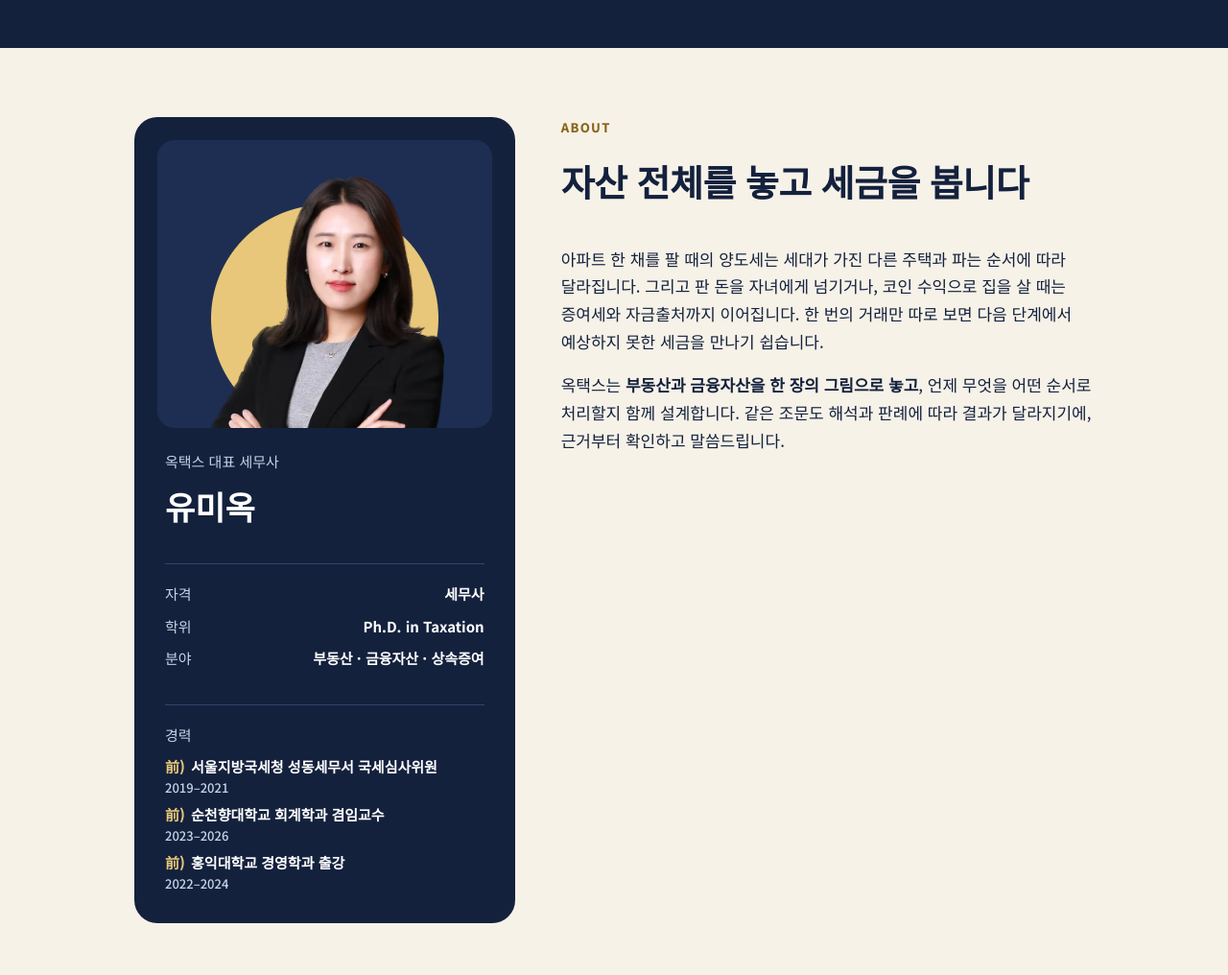
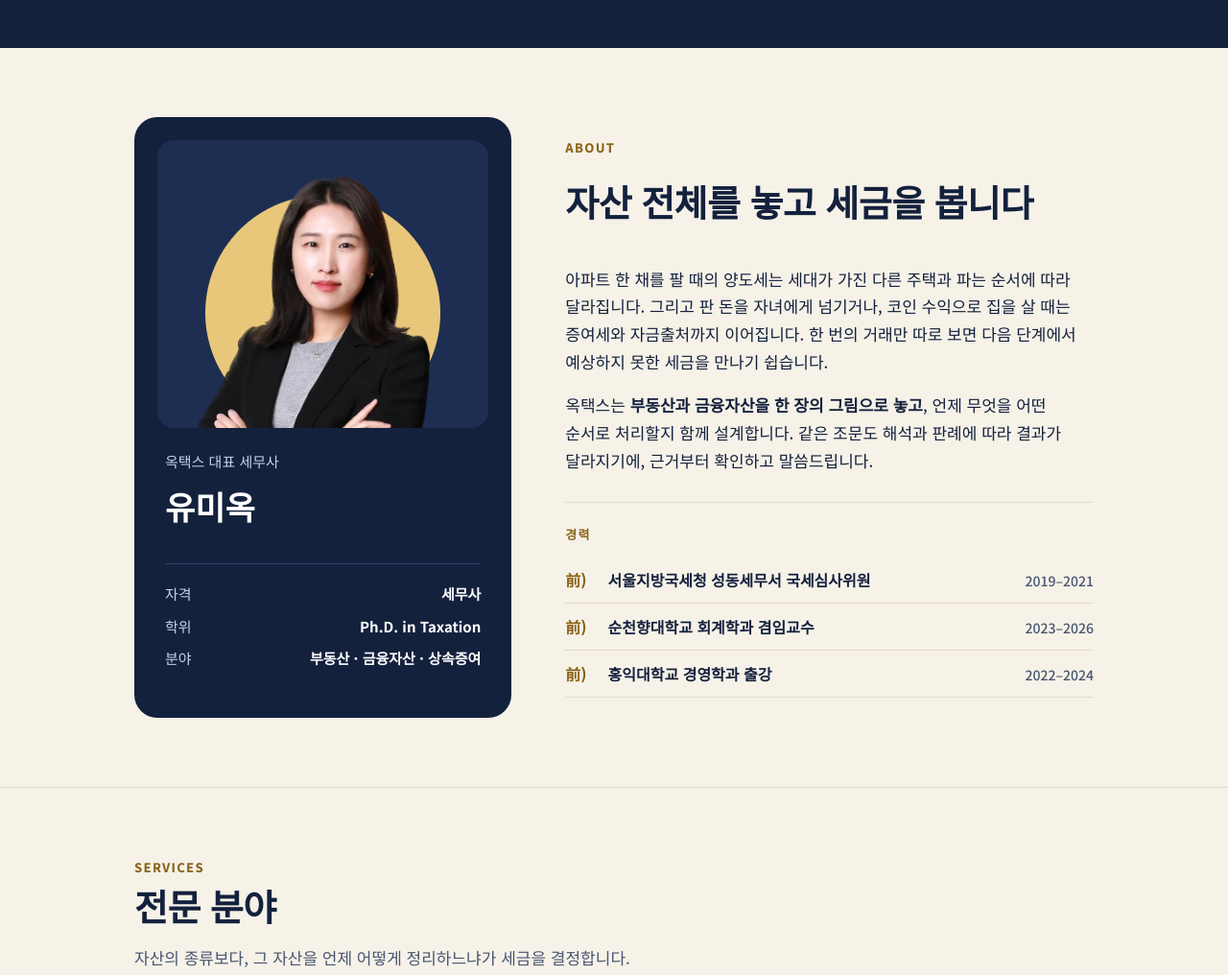
Before and after one commit to MiokRyu/oktax, a plain HTML site: page index.html in a window 1280 px wide. Shown: the part 640-1656 px from the top of the page at 96% size. Drawn offline with Linux system fonts and the light colour scheme.

Commit message:
소개 영역 균형 조정: 경력을 오른쪽으로 옮기고 사진 중심 맞춤
Co-Authored-By: Claude Opus 5.5 <noreply@anthropic.com>
Claude-Session: https://claude.ai/code/session_018morKENmhdyra2JfhkEKZG

```diff
--- a/index.html
+++ b/index.html
@@ -110,7 +110,7 @@ h2 { font-family: var(--display); font-weight: 800; font-size: clamp(28px, 4vw,
 .sec-desc { color: var(--muted); margin: 0; }
 
 /* About */
-.about { display: grid; grid-template-columns: minmax(0, 1fr) minmax(0, 1.4fr); gap: 48px; align-items: start; }
+.about { display: grid; grid-template-columns: minmax(0, 1fr) minmax(0, 1.4fr); gap: 56px; align-items: center; }
 .card-id { background: var(--navy); color: #fff; border-radius: 24px; padding: 32px; display: flex; flex-direction: column; gap: 18px; }
 .card-id .name { font-family: var(--display); font-size: 34px; font-weight: 800; line-height: 1.2; }
 .card-id .title { color: var(--on-navy-muted); font-size: 15px; }
@@ -118,14 +118,15 @@ h2 { font-family: var(--display); font-weight: 800; font-size: clamp(28px, 4vw,
 .cred div { display: flex; justify-content: space-between; gap: 16px; font-size: 15px; }
 .cred dt, .cred span:first-child { color: var(--on-navy-muted); }
 .cred span:last-child { font-weight: 700; text-align: right; }
-.card-id .photo { position: relative; height: 300px; margin: -8px -8px 4px; border-radius: 18px; overflow: hidden; background: radial-gradient(circle at 50% 62%, #E8C77A 0 118px, transparent 119px), #1E2E52; display: flex; justify-content: center; align-items: flex-end; }
-.card-id .photo img { width: 250px; height: auto; display: block; margin-bottom: -100px; }
-.career { border-top: 1px solid #34436A; padding-top: 18px; display: flex; flex-direction: column; gap: 10px; }
-.career-label { font-size: 15px; color: var(--on-navy-muted); }
-.career ul { list-style: none; margin: 0; padding: 0; display: flex; flex-direction: column; gap: 8px; }
-.career li { font-size: 15px; font-weight: 700; line-height: 1.5; }
-.career .was { color: var(--gold); font-weight: 800; margin-right: 2px; }
-.career .yr { display: block; font-weight: 500; font-size: 13px; color: var(--on-navy-muted); }
+.card-id .photo { position: relative; height: 300px; margin: -8px -8px 4px; border-radius: 18px; overflow: hidden; background: radial-gradient(circle at 50% 60%, #E8C77A 0 122px, transparent 123px), #1E2E52; display: flex; justify-content: center; align-items: flex-end; }
+.card-id .photo img { width: 250px; height: auto; display: block; margin-bottom: -100px; transform: translateX(-14px); }
+.career { margin-top: 28px; border-top: 1px solid var(--line); padding-top: 22px; display: flex; flex-direction: column; gap: 12px; max-width: 34em; }
+.career-label { font-size: 13px; font-weight: 800; letter-spacing: 0.1em; color: var(--gold-deep); }
+.career ul { list-style: none; margin: 0; padding: 0; display: flex; flex-direction: column; gap: 0; }
+.career li { display: flex; justify-content: space-between; align-items: baseline; gap: 16px; padding: 12px 0; border-bottom: 1px solid var(--line); font-size: 16px; font-weight: 700; line-height: 1.5; }
+.career li .was { flex-shrink: 0; }
+.career .was { color: var(--gold-deep); font-weight: 800; margin-right: 6px; }
+.career .yr { margin-left: auto; flex-shrink: 0; font-weight: 500; font-size: 14px; color: var(--muted); font-variant-numeric: tabular-nums; }
 .about-text p { margin: 0 0 16px; max-width: 34em; }
 .about-text p:last-child { margin-bottom: 0; }
 .about-text strong { color: var(--ink); }
@@ -232,6 +233,14 @@ footer .wrap { padding-block: 24px 36px; border-top: 1px solid #2B3A5E; display:
           <div><span>학위</span><span>Ph.D. in Taxation</span></div>
           <div><span>분야</span><span>부동산 · 금융자산 · 상속증여</span></div>
         </dl>
+      </div>
+      <div class="about-text">
+        <div class="sec-head">
+          <p class="sec-kicker">ABOUT</p>
+          <h2>자산 전체를 놓고 세금을 봅니다</h2>
+        </div>
+        <p>아파트 한 채를 팔 때의 양도세는 세대가 가진 다른 주택과 파는 순서에 따라 달라집니다. 그리고 판 돈을 자녀에게 넘기거나, 코인 수익으로 집을 살 때는 증여세와 자금출처까지 이어집니다. 한 번의 거래만 따로 보면 다음 단계에서 예상하지 못한 세금을 만나기 쉽습니다.</p>
+        <p>옥택스는 <strong>부동산과 금융자산을 한 장의 그림으로 놓고</strong>, 언제 무엇을 어떤 순서로 처리할지 함께 설계합니다. 같은 조문도 해석과 판례에 따라 결과가 달라지기에, 근거부터 확인하고 말씀드립니다.</p>
         <div class="career">
           <div class="career-label">경력</div>
           <ul>
@@ -240,14 +249,6 @@ footer .wrap { padding-block: 24px 36px; border-top: 1px solid #2B3A5E; display:
             <li><span class="was">前)</span> 홍익대학교 경영학과 출강 <span class="yr">2022–2024</span></li>
           </ul>
         </div>
-      </div>
-      <div class="about-text">
-        <div class="sec-head">
-          <p class="sec-kicker">ABOUT</p>
-          <h2>자산 전체를 놓고 세금을 봅니다</h2>
-        </div>
-        <p>아파트 한 채를 팔 때의 양도세는 세대가 가진 다른 주택과 파는 순서에 따라 달라집니다. 그리고 판 돈을 자녀에게 넘기거나, 코인 수익으로 집을 살 때는 증여세와 자금출처까지 이어집니다. 한 번의 거래만 따로 보면 다음 단계에서 예상하지 못한 세금을 만나기 쉽습니다.</p>
-        <p>옥택스는 <strong>부동산과 금융자산을 한 장의 그림으로 놓고</strong>, 언제 무엇을 어떤 순서로 처리할지 함께 설계합니다. 같은 조문도 해석과 판례에 따라 결과가 달라지기에, 근거부터 확인하고 말씀드립니다.</p>
       </div>
     </div>
   </section>
```
